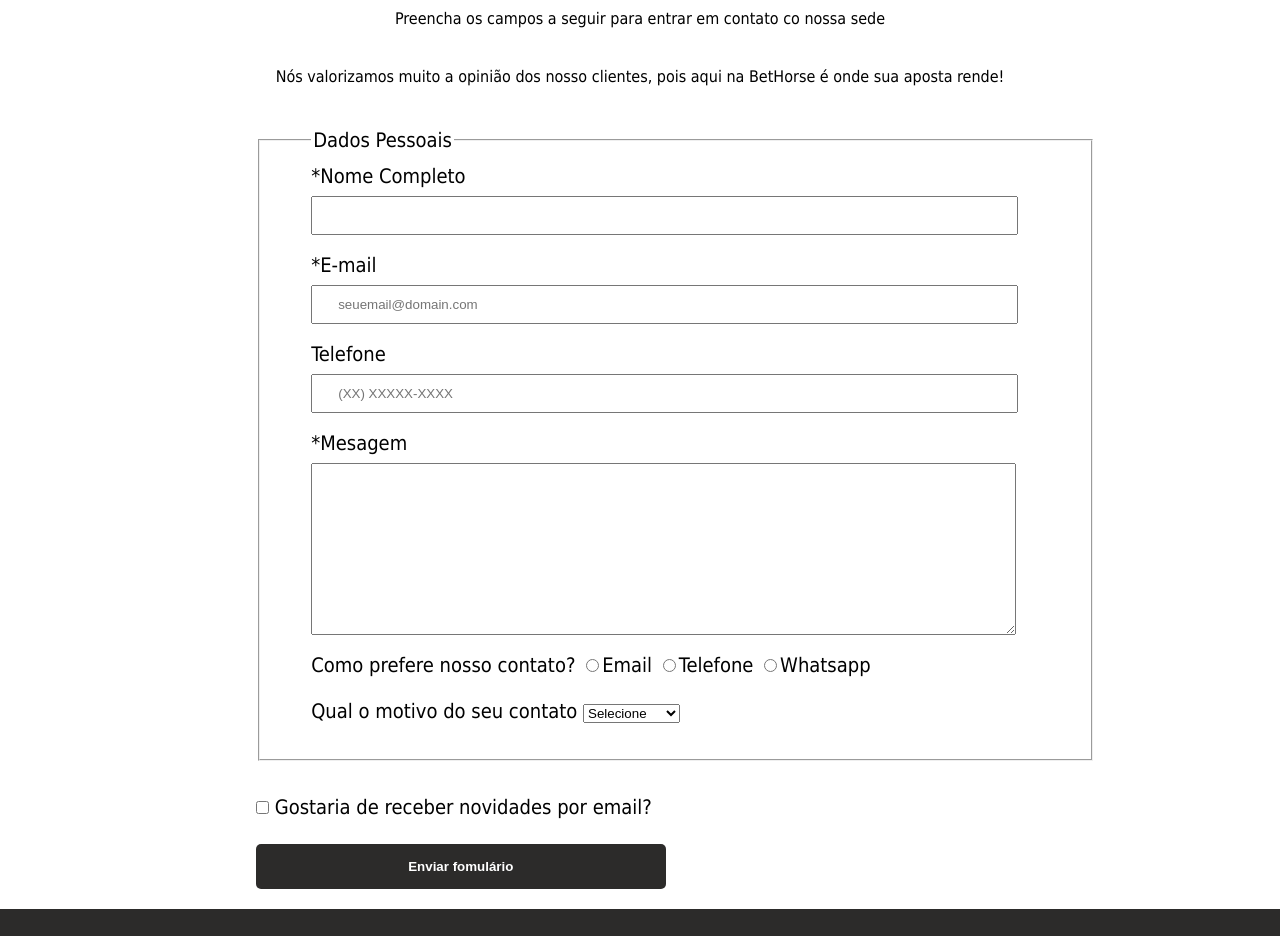
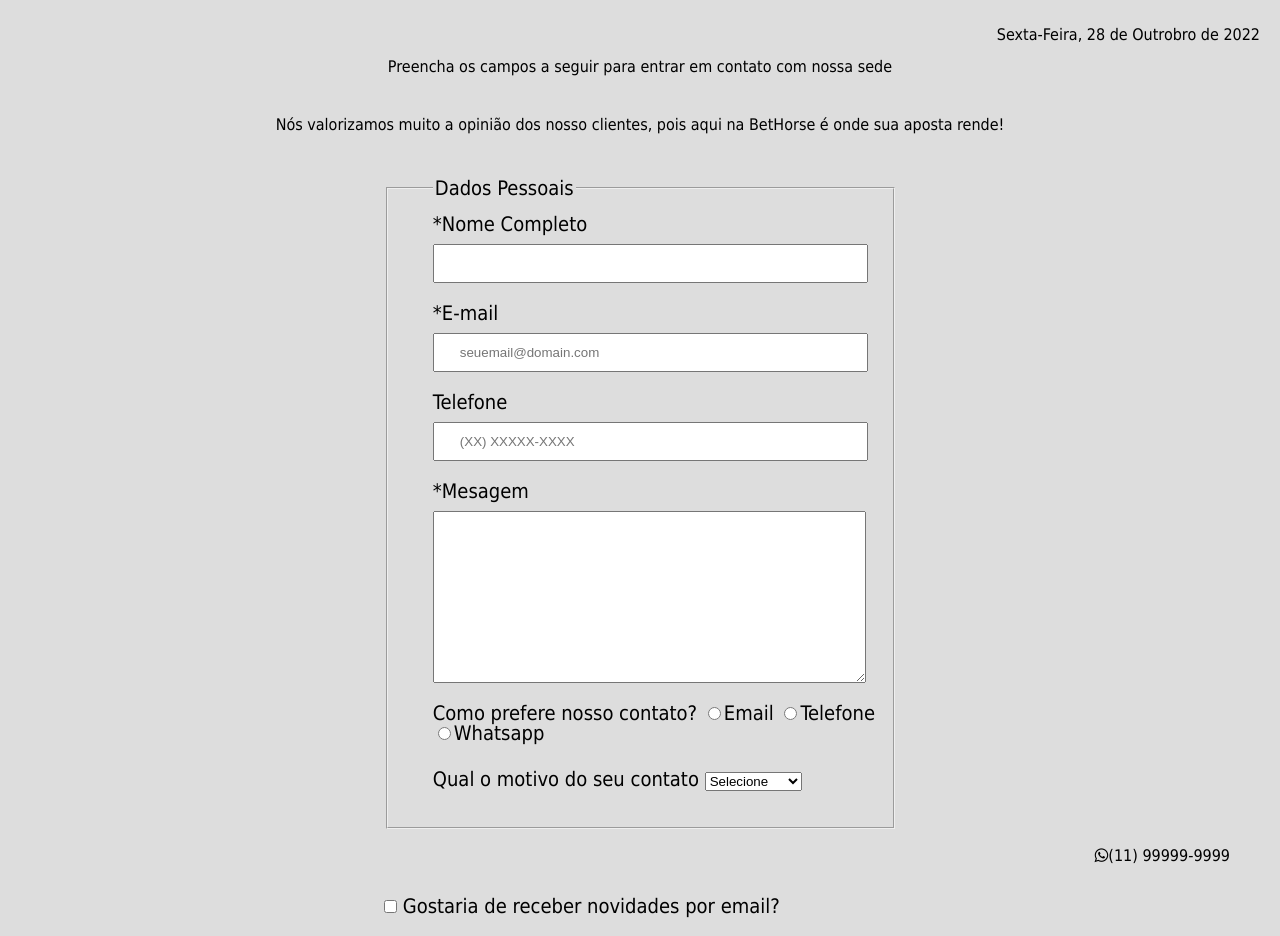
Before and after one commit to cuesta0900/BetHorseWeb, a plain HTML site: page contato.html in a window 1280 px wide. Shown: the part 194-1130 px from the top of the page. Drawn offline with Linux system fonts and the light colour scheme.

Commit message:
Add files via upload

```diff
--- a/contact.css
+++ b/contact.css
@@ -1,3 +1,7 @@
+main{
+    background: #dddddd;
+}
+
 .contato-titulo{
     font-size: 30px;
     font-weight: 30px;
@@ -12,7 +16,7 @@
 
 form{
     margin-top: 20px;
-    margin-left: 20%;
+    margin-left: 30%;
     margin-bottom: 20px;
 }
 
@@ -23,7 +27,7 @@ form label, form legend{
 }
 
 fieldset{
-    width:75%;
+    width:50%;
     padding-left: 5%;
     margin-bottom: 2%;
 }
@@ -56,3 +60,13 @@ fieldset{
     color: #000;
     transform: scale(1.2);
 }
+
+.cont-end{
+    text-align: right;
+    margin-right: 50px;
+}
+
+.whatsapp-link{
+    text-decoration: none;
+    color: #000;
+}
--- a/contato.html
+++ b/contato.html
@@ -3,8 +3,15 @@
     <head>
         <link href="style.css" rel="stylesheet">
         <link href="contact.css" rel="stylesheet">
+        <link rel="stylesheet" href="https://maxcdn.bootstrapcdn.com/font-awesome/4.5.0/css/font-awesome.min.css">
         <meta charset="UTF-8"/>
         <title>BetHorse</title>
+        <script>
+            alert("Utilize esse formulário para se comunicar conosco!");
+            dia = new Array("Domingo", "Segunda-Feira", "Terça-Feira", "Quarta-Feira", "Quinta-Feira", "Sexta-Feira", "Sábado");
+            mes = new Array("Janeiro", "Fevereiro", "Março", "Abril", "Maio", "Junho", "Julho", "Agosto", "Setembro", "Outrobro", "Novembro", "Dezembro");
+            data = new Date;
+        </script>
     </head>
     <body>
         <header>
@@ -26,14 +33,20 @@
         </header>
         <div class="fix"></div>
 
-        <main>
+        <main><br>
             <p class="contato-titulo">CONTATO</p>
+            <p style="text-align: right; margin-right: 20px;">
+                <script type="text/javascript">
+                    document.write (dia[data.getDay()] + ", " + data.getDate() + " de " + mes[data.getMonth()] + " de " + data.getFullYear());
+                </script>
+            </p>
             <p class="cont-texto">
-                Preencha os campos a seguir para entrar em contato co nossa sede
+                Preencha os campos a seguir para entrar em contato com nossa sede
             </p>
             <p class="cont-texto">
                 Nós valorizamos muito a opinião dos nosso clientes, pois aqui na BetHorse é onde sua aposta rende!
             </p>
+
             <form nmae="frmContato" mwthod="get" action="mailto:teste@mail.com" target="_blank">
                 <fieldset>
                     <legend> Dados Pessoais</legend>
@@ -68,6 +81,9 @@
                     </label>
                     <br>
                 </fieldset>
+                <p class="cont-end">
+                    <a class="whatsapp-link" href="" target="blank"><i class="fa fa-whatsapp"></i>(11) 99999-9999</a>
+                </p>
                 <label><input type="checkbox" class="chk"> Gostaria de receber novidades por email?</label>
                 <input type="submit" value="Enviar fomulário" class="enviar">
             </form>
```
